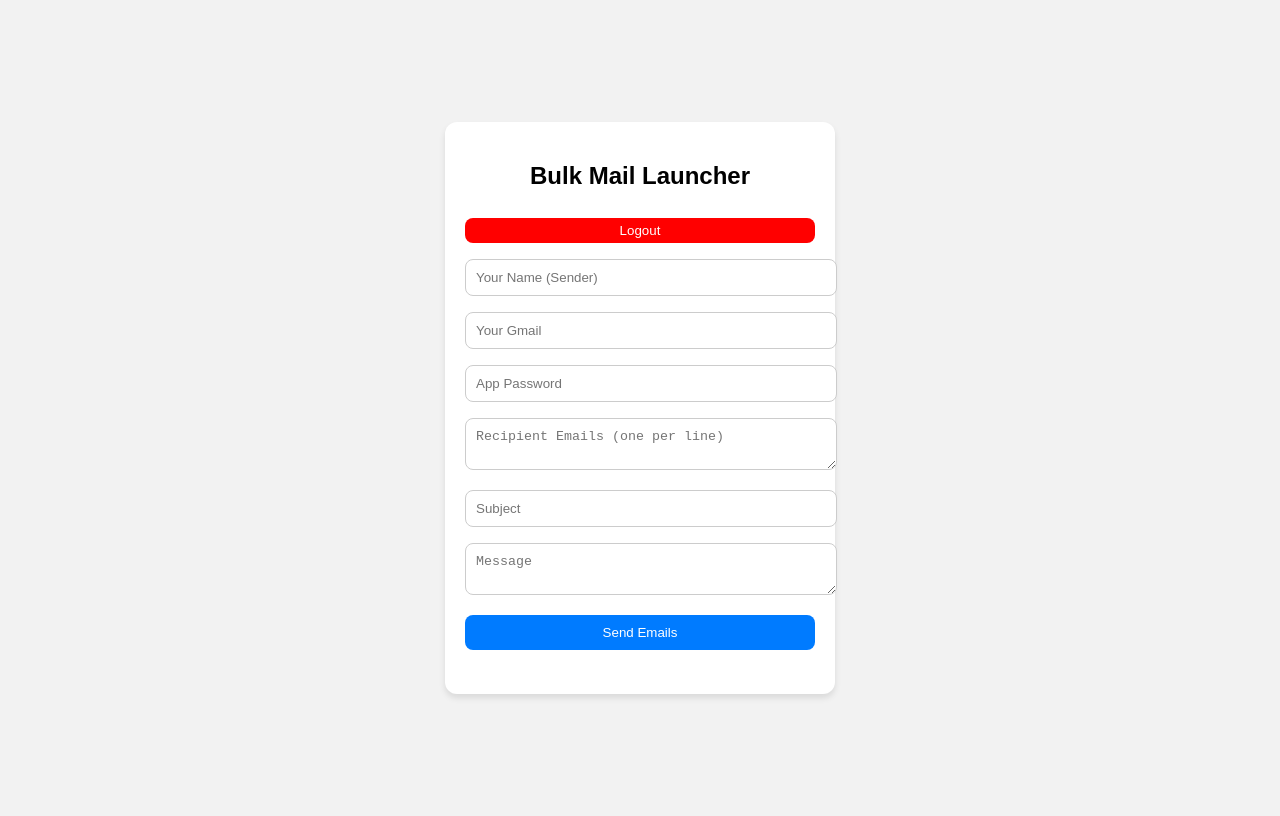
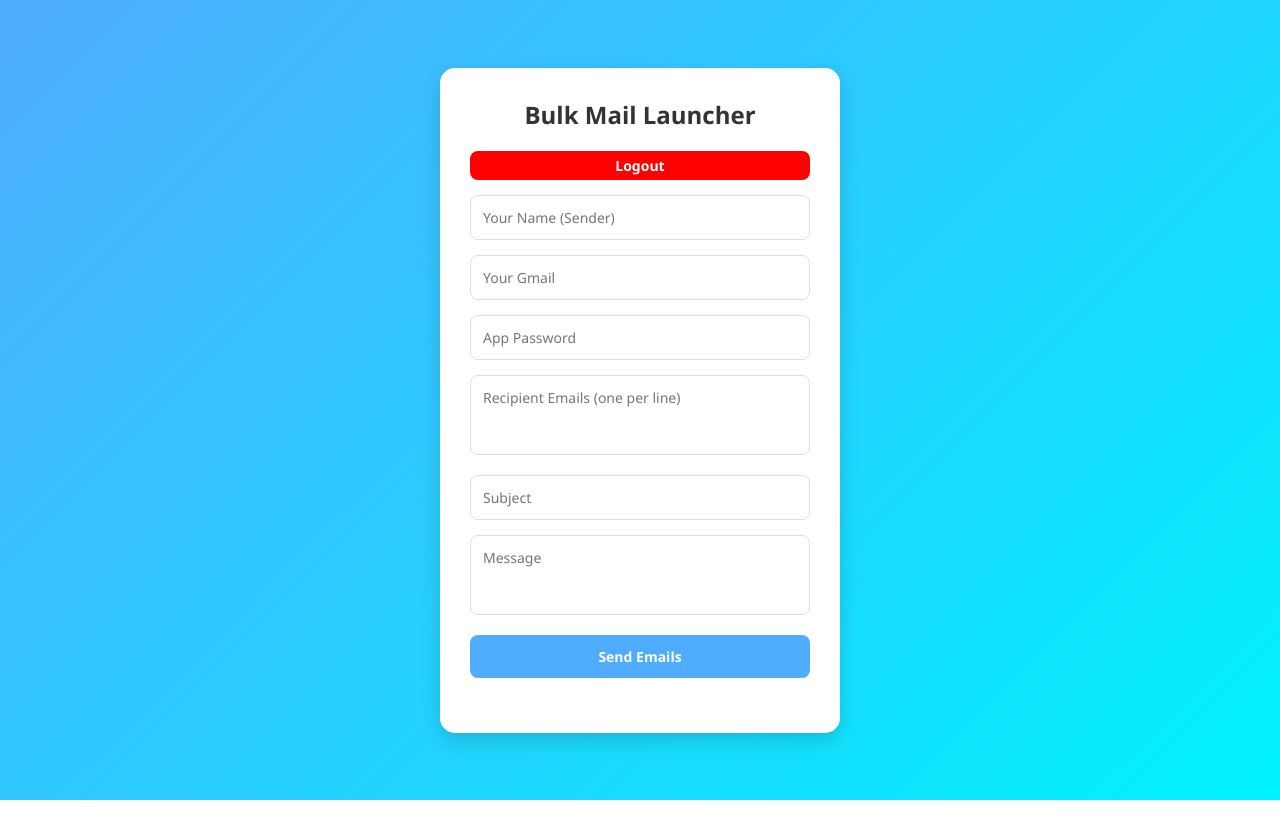
Before and after one commit to deepanshulodhi79-sudo/bulk-mailer-fixed, a website: page public/launcher.html in a window 1280 px wide. Drawn offline with Linux system fonts and the light colour scheme; sample sign-in values are in the browser's storage.

Commit message:
Update style.css

```diff
--- a/public/style.css
+++ b/public/style.css
@@ -1,32 +1,89 @@
+/* Reset */
+* {
+  margin: 0;
+  padding: 0;
+  box-sizing: border-box;
+  font-family: "Segoe UI", Tahoma, sans-serif;
+}
+
 body {
-  font-family: Arial, sans-serif;
-  background: #f2f2f2;
+  background: linear-gradient(135deg, #4facfe, #00f2fe);
+  min-height: 100vh;
   display: flex;
+  align-items: center;
   justify-content: center;
-  align-items: center;
-  height: 100vh;
 }
+
 .container {
-  background: #fff;
-  padding: 20px;
-  border-radius: 12px;
-  box-shadow: 0 4px 6px rgba(0,0,0,0.1);
-  width: 350px;
+  background: white;
+  padding: 30px;
+  width: 400px;
+  border-radius: 15px;
+  box-shadow: 0 8px 20px rgba(0,0,0,0.15);
+  animation: fadeIn 0.6s ease;
+}
+
+h2 {
   text-align: center;
+  margin-bottom: 20px;
+  color: #333;
 }
+
 input, textarea, button {
   width: 100%;
-  margin: 8px 0;
-  padding: 10px;
+  margin-bottom: 15px;
+  padding: 12px;
+  border: 1px solid #ddd;
   border-radius: 8px;
-  border: 1px solid #ccc;
+  outline: none;
+  font-size: 14px;
+  transition: 0.2s ease;
 }
+
+input:focus, textarea:focus {
+  border-color: #4facfe;
+  box-shadow: 0 0 5px rgba(79, 172, 254, 0.5);
+}
+
+textarea {
+  resize: none;
+  min-height: 80px;
+}
+
 button {
-  background: #007BFF;
+  background: #4facfe;
   color: white;
+  font-weight: bold;
   border: none;
   cursor: pointer;
+  transition: 0.3s ease;
 }
+
+button:hover {
+  background: #00c6ff;
+}
+
 button:disabled {
-  background: gray;
+  background: #ccc;
+  cursor: not-allowed;
 }
+
+#statusMessage {
+  text-align: center;
+  font-weight: bold;
+  margin-top: 10px;
+}
+
+.logout-btn {
+  background: #ff4d4d;
+  margin-bottom: 20px;
+}
+
+.logout-btn:hover {
+  background: #ff1a1a;
+}
+
+@keyframes fadeIn {
+  from { opacity: 0; transform: translateY(-20px); }
+  to { opacity: 1; transform: translateY(0); }
+}
```
